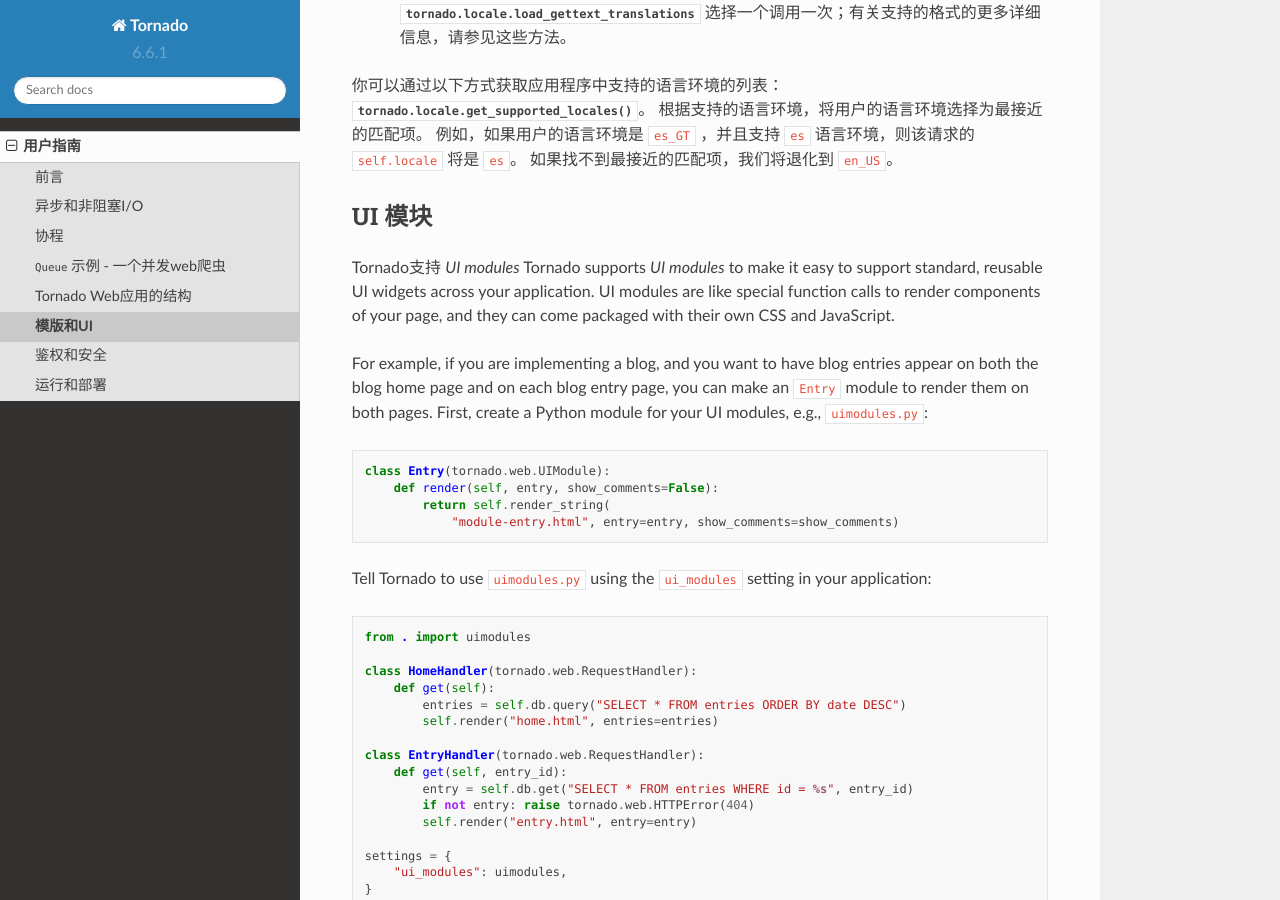
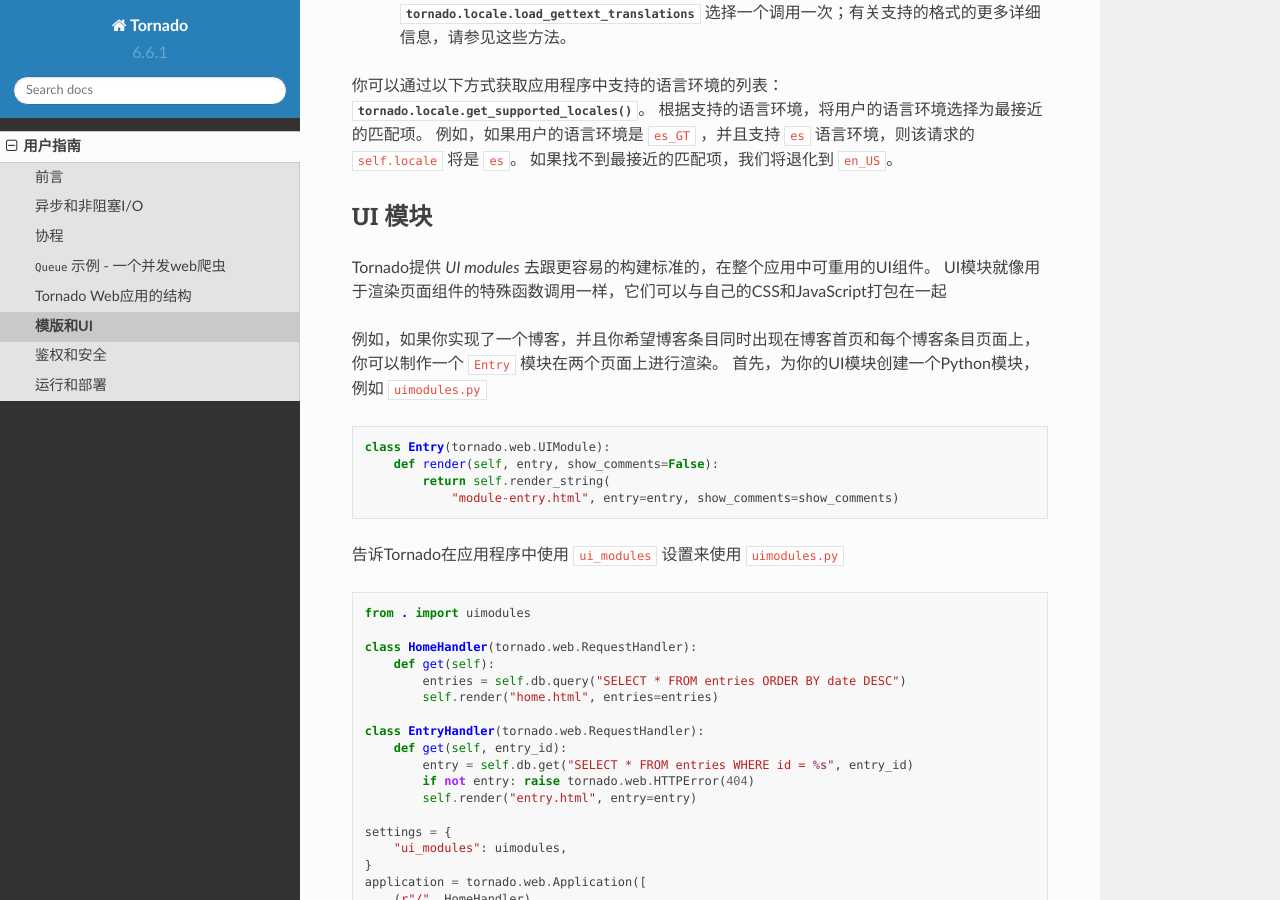
Before and after one commit to lau-jay/Tornado-doc-cn, a Sphinx documentation site: the page built from docs/guide/templates.rst, in a window 1280 px wide and 900 px high, scrolled down 3648 px. Built offline with Sphinx 7.4.7 and the Read the Docs theme 2.0.0, drawn with Linux system fonts in a browser that asks for light colours; pages that are not in the unit, such as notebooks, are missing from menus.

Commit message:
a little

```diff
--- a/docs/guide/templates.rst
+++ b/docs/guide/templates.rst
@@ -189,24 +189,20 @@
 UI 模块
 ~~~~~~~~~~
 
-Tornado支持 *UI modules*
-Tornado supports *UI modules* to make it easy to support standard,
-reusable UI widgets across your application. UI modules are like special
-function calls to render components of your page, and they can come
-packaged with their own CSS and JavaScript.
+Tornado提供 *UI modules* 去跟更容易的构建标准的，在整个应用中可重用的UI组件。
+UI模块就像用于渲染页面组件的特殊函数调用一样，它们可以与自己的CSS和JavaScript打包在一起
 
-For example, if you are implementing a blog, and you want to have blog
-entries appear on both the blog home page and on each blog entry page,
-you can make an ``Entry`` module to render them on both pages. First,
-create a Python module for your UI modules, e.g., ``uimodules.py``::
+
+例如，如果你实现了一个博客，并且你希望博客条目同时出现在博客首页和每个博客条目页面上，
+你可以制作一个 ``Entry`` 模块在两个页面上进行渲染。 首先，为你的UI模块创建一个Python模块，例如 ``uimodules.py`` ::
 
     class Entry(tornado.web.UIModule):
         def render(self, entry, show_comments=False):
             return self.render_string(
                 "module-entry.html", entry=entry, show_comments=show_comments)
 
-Tell Tornado to use ``uimodules.py`` using the ``ui_modules`` setting in
-your application::
+
+告诉Tornado在应用程序中使用 ``ui_modules`` 设置来使用 ``uimodules.py`` ::
 
     from . import uimodules
 
```
